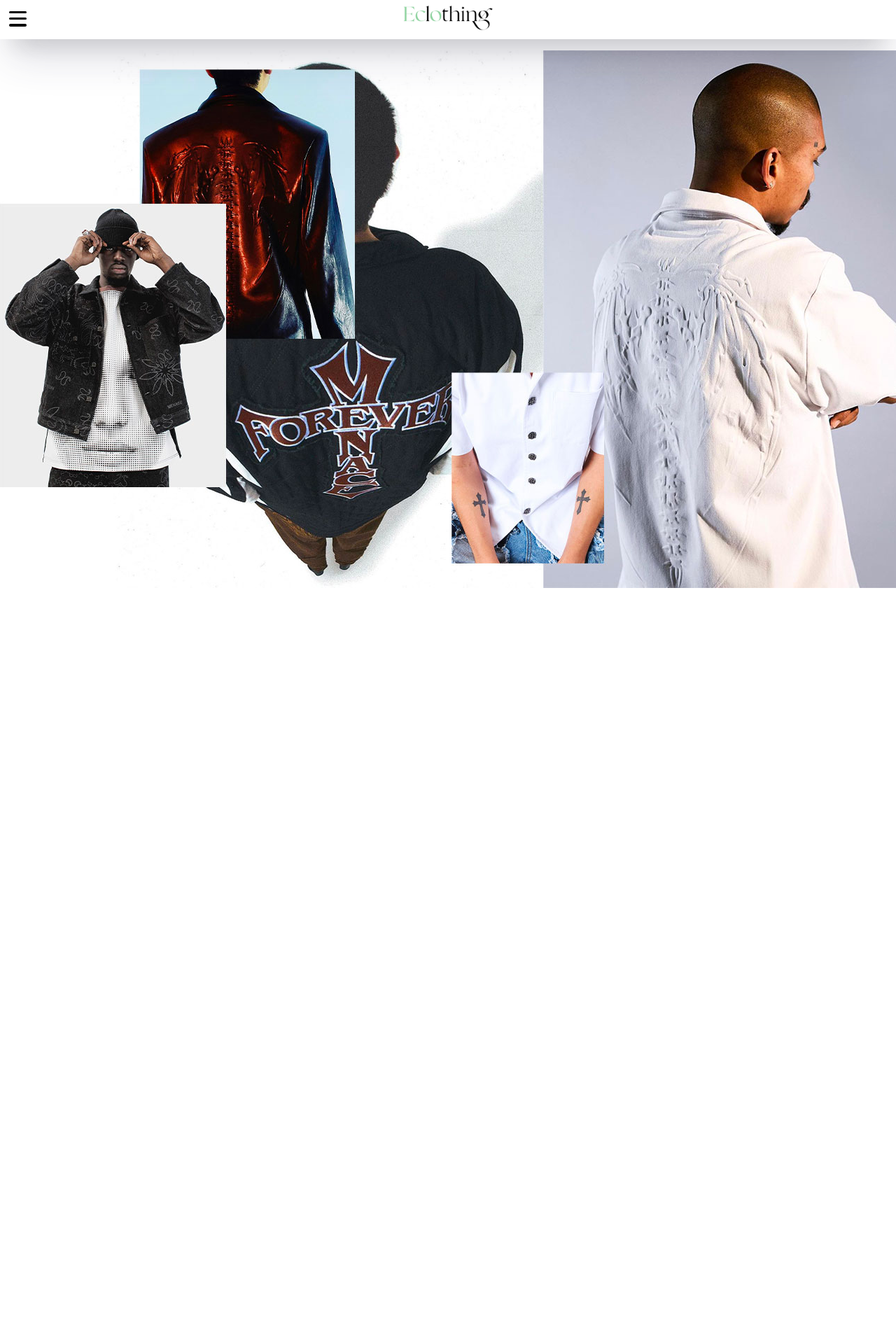
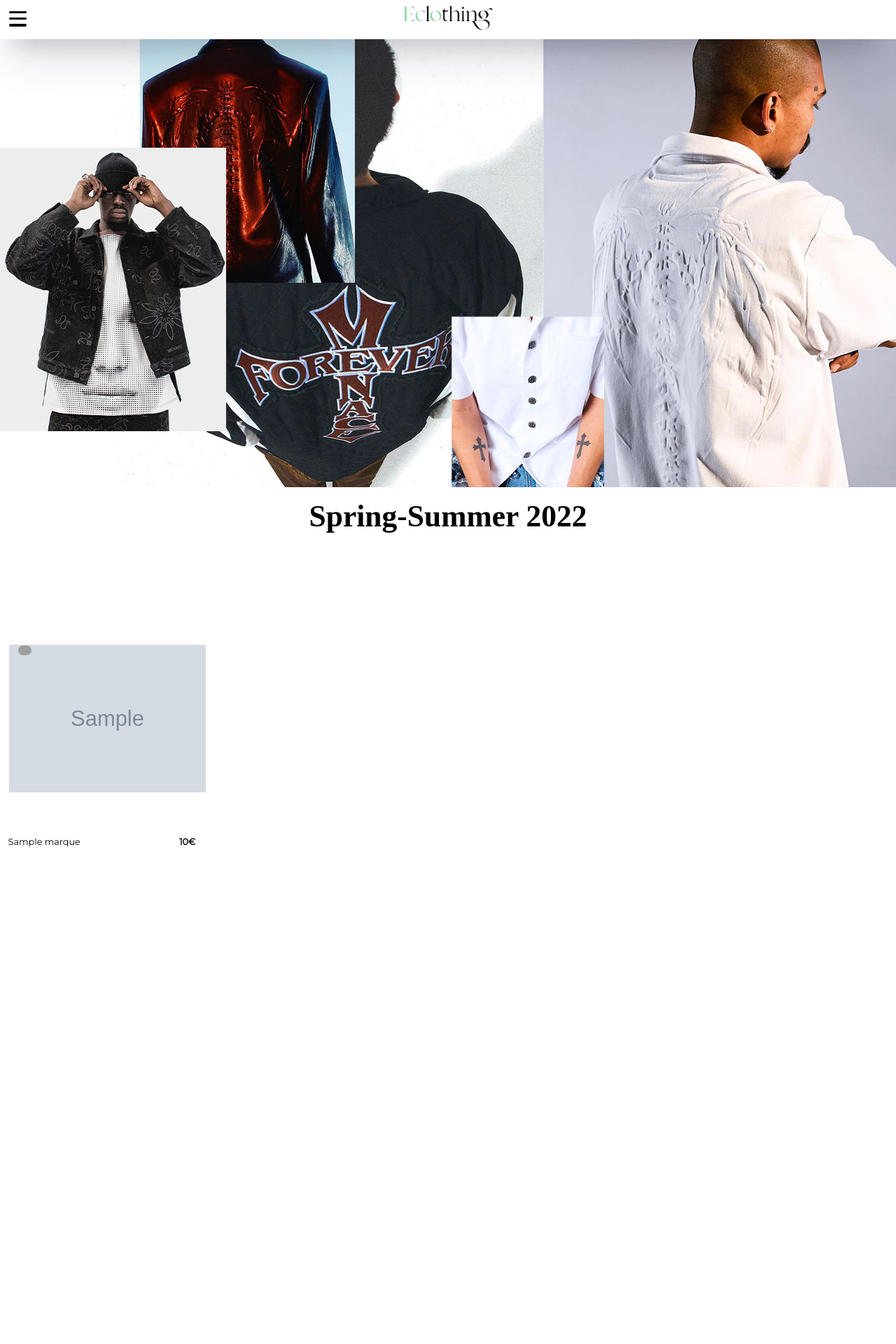
Before and after one commit to samueljarry/sae203, a PHP site: page / in a window 1280 px wide. Shown: the top 1920 px of the page at 70% size. Before the commit the page ends 840 px from the top, so only its background shows below. Run offline with PHP 8.4, Linux system fonts and the light colour scheme; tables that the repository leaves empty or names only in its code hold one stand-in row (values such as "Sample post"); grey boxes marked "Sample" are stand-in pictures; some web fonts are replaced; grey boxes are pictures that could not be loaded.

Commit message:
vendredi midi

```diff
--- a/header.php
+++ b/header.php
@@ -11,6 +11,7 @@
     <! –– POLICES ––>
     <link href="https://fonts.googleapis.com/css2?family=Montserrat&display=swap" rel="stylesheet">
     <link rel="stylesheet" href="https://use.typekit.net/lve5zse.css">
+    <link rel="stylesheet" href="https://use.typekit.net/vby5cao.css">
 
 </head>
 <header>
--- a/index.php
+++ b/index.php
@@ -4,3 +4,37 @@
 
 
     <div class="background"></div>
+
+<main id="index">
+        <h1>Spring-Summer 2022</h1>
+
+        <main id="listing">
+        <?php
+$mabd = new PDO('mysql:host=localhost;dbname=sae203;charset=UTF8;', 'sae203', '123');
+$mabd->query('SET NAMES utf8;');
+$req = "SELECT * FROM sae_articles INNER JOIN sae_marques ON sae_articles._marque_id = sae_marques.marque_id";
+$resultat = $mabd->query($req);
+
+foreach ($resultat as $value) {
+    echo '<div class="article">';
+    echo '<img src="'.$value['article_photo'].'">';
+    echo '<div class="infos">';
+    echo '<p>'.$value['article_nom'];
+    echo '<h3>'.$value['article_prix'].'€</h3>';
+    echo '<img src="'.$value['article_couleur'].'">';
+    echo '<div class="article_hover">';
+    echo '<p>Marque : '.$value['marque_nom'].'</p>';
+    echo '<p>Tailles disponibles : '.$value['article_taille'].'</p>';
+    echo '<p>Catégorie : '.$value['article_categorie'].'</p>';
+    echo '<p>Informations sur la marque :</p>';
+    echo '<p>Provenance : '.$value['marque_nationalite'].'</p>';
+    echo '<p>Transporteur : '.$value['marque_transporteur'].'</p>';
+    echo '</div></div></div>';
+  }
+
+
+?>
+        </main>
+</main>
+
+</html>
--- a/styles.css
+++ b/styles.css
@@ -7,7 +7,7 @@
 
 a {
     text-decoration: none;
-    font-family: Bely-display;
+    font-family: Lust;
     color: black;
 }
 
@@ -88,7 +88,7 @@ a:visited {
     color:white;
     font-size: 5rem;
     animation: sidebar2 1.5s ease 0s 1 normal forwards;
-    font-family: Bely-display;
+    font-family: Lust;
 }
 
 #sidebar.active .btn {
@@ -162,8 +162,8 @@ main {
 .background {
     display: flex;
     background: url(images/responsivebg.jpg) center;
-    height: 100vh;
-    top: 7vh;
+    height: 80vh;
+    top: 0vh;
     background-repeat: no-repeat;
     position: relative;
     overflow: hidden;
@@ -173,6 +173,14 @@ main {
     display: grid;
     grid-template-columns: repeat(2, 50vw);
     grid-template-rows: repeat(25, 35vh);;
+}
+
+/* INDEX */
+
+#index h1 {
+    margin-top: 2vh;
+    font-family: Lust;
+    margin-bottom: -13vh;
 }
 
 
@@ -564,7 +572,7 @@ and (min-width : 1224px) {
         color:black;
         font-size: 2rem;
         animation: sidebar2 1.5s ease 0s 1 normal forwards;
-        font-family: Bely-display;
+        font-family: Lust;
         transition:0.3s;
     }
 
@@ -640,6 +648,16 @@ and (min-width : 1224px) {
         top: 7vh;
         background-repeat: no-repeat;
         overflow:hidden;
+    }
+
+    #index {
+    margin-top: 87vh;
+    font-size: 1.7vw;
+    margin-bottom : -10vh;
+    }
+
+    #index h1 {
+        margin-bottom: 0;
     }
 
     /* LISTING */
```
